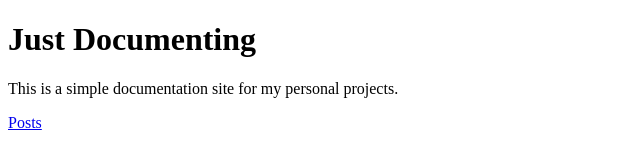
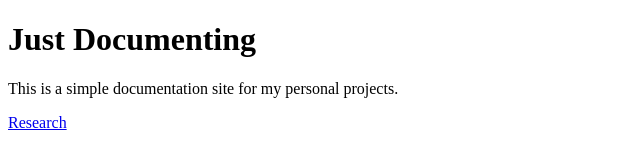
Before and after one commit to robsca/robesco, a plain HTML site: page index.html in a window 1280 px wide. Shown: the full height of the page, 0-640 px from the left. Drawn offline with Linux system fonts and the light colour scheme.

Commit message:
first commit

```diff
--- a/index.html
+++ b/index.html
@@ -15,7 +15,8 @@
             This is a simple documentation site for my personal projects.
         </p>
     </div>
-    <a href="templates/posts.html">Posts</a>
+    <a href="https://robsca.github.io/robesco/templates/posts.html">Research</a>
+
 
 </body>
 </html>
```
